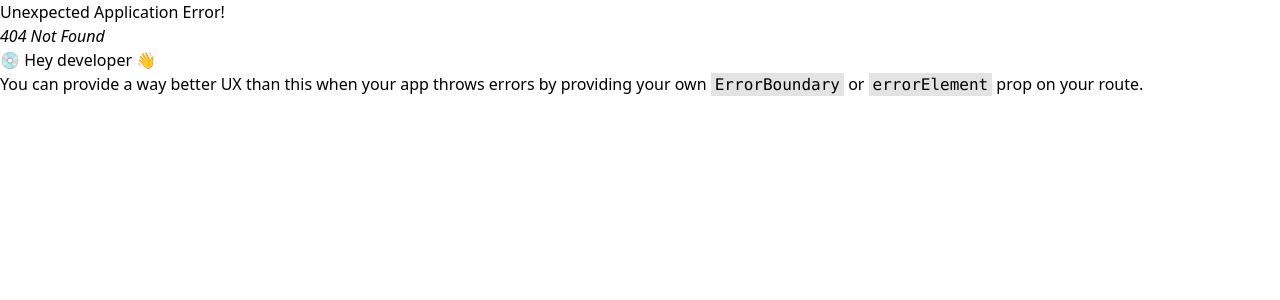
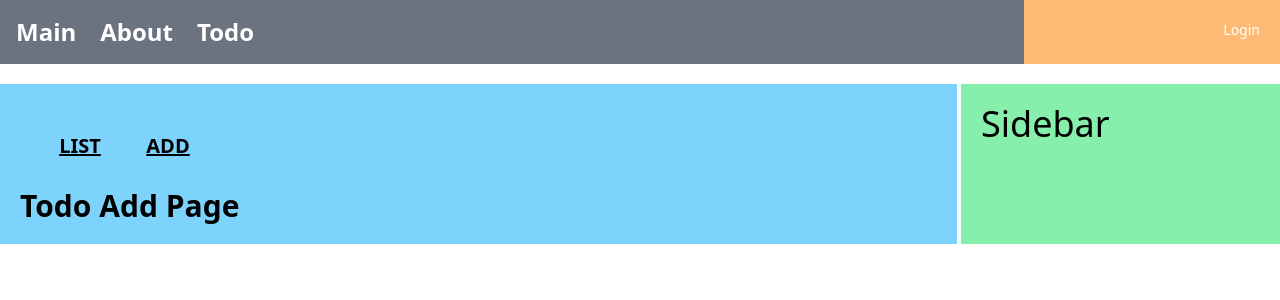
Before and after one commit to LGJ420/study1_front, a React (Create React App) app: page /todo/add in a window 1280 px wide. Before the commit this address had no page. Shown: the top 300 px of the page. Built offline with nearby package versions, Linux system fonts and the light colour scheme.

Commit message:
2.10.2 useNavigate()

```diff
--- /dev/null
+++ b/src/pages/todo/AddPage.js
@@ -0,0 +1,10 @@
+const AddPage = () => {
+
+    return (
+        <div className="text-3xl font-extrabold">
+            Todo Add Page
+        </div>
+    );
+}
+
+export default AddPage;
--- a/src/pages/todo/IndexPage.js
+++ b/src/pages/todo/IndexPage.js
@@ -1,13 +1,24 @@
-import { Outlet } from "react-router-dom";
+import { Outlet, useNavigate } from "react-router-dom";
 import BasicLayout from "../../layouts/BasicLayout";
+import { useCallback } from "react";
 
 const IndexPage = () => {
+
+    const navigate = useNavigate();
+
+    const handleClickList = useCallback(()=>{
+        navigate({ pathname: 'list' })
+    })
+
+    const handleClickAdd = useCallback(()=>{
+        navigate({ pathname: 'add' })
+    })
 
     return (
         <BasicLayout>
             <div className="w-full flex m-2 p-2">
-                <div className="text-xl m-1 p-2 w-20 font-extrabold text-center underline">LIST</div>
-                <div className="text-xl m-1 p-2 w-20 font-extrabold text-center underline">ADD</div>
+                <div className="text-xl m-1 p-2 w-20 font-extrabold text-center underline" onClick={handleClickList}>LIST</div>
+                <div className="text-xl m-1 p-2 w-20 font-extrabold text-center underline" onClick={handleClickAdd}>ADD</div>
             </div>
             <div className="flex flex-wrap w-full">
                 <Outlet />
--- a/src/router/todoRouter.js
+++ b/src/router/todoRouter.js
@@ -4,6 +4,7 @@ import { Navigate } from "react-router-dom";
 const Loading = <div>Loading...</div>
 const TodoList = lazy(()=>import("../pages/todo/ListPage"))
 const TodoRead = lazy(()=>import("../pages/todo/ReadPage"))
+const TodoAdd = lazy(()=>import("../pages/todo/AddPage"))
 
 const todoRouter = () => {
 
@@ -19,6 +20,10 @@ const todoRouter = () => {
         {
             path: "read/:tno",
             element: <Suspense fallback={Loading}><TodoRead /></Suspense>
+        },
+        {
+            path: "add",
+            element: <Suspense fallback={Loading}><TodoAdd /></Suspense>
         }
     ]
 }
```
